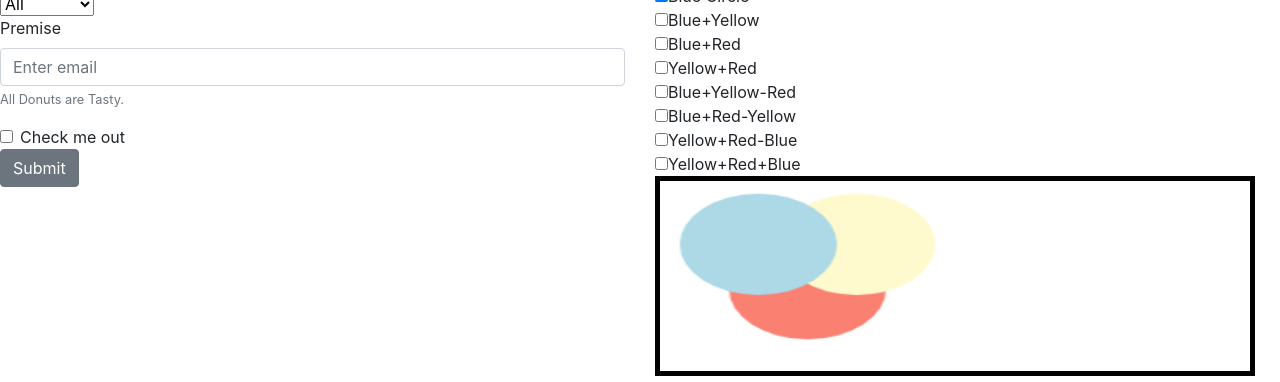
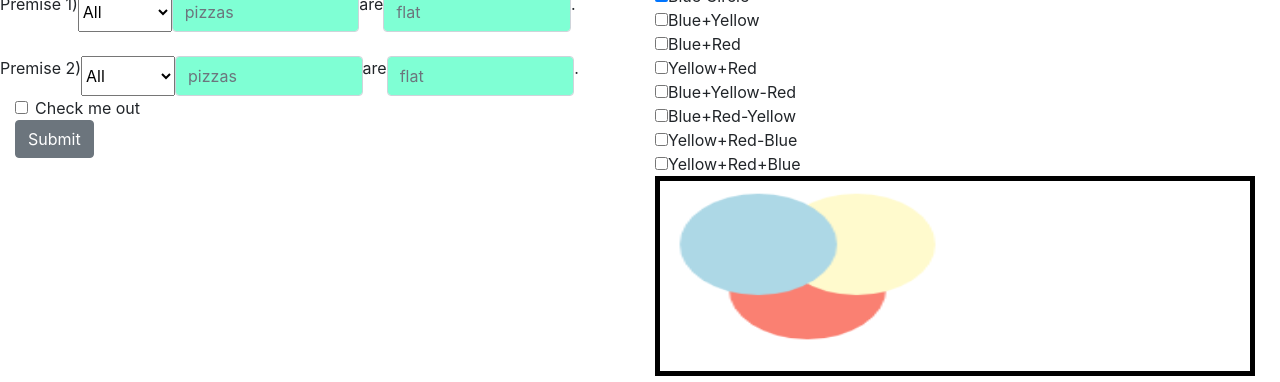
Before and after one commit to nxsmithx/summa-logica, a website: page index.html in a window 1280 px wide. Shown: the part 482-864 px from the top of the page. Drawn offline with nearby package versions, Linux system fonts and the light colour scheme.

Commit message:
mindbendingly magnanamous js addons (fornp)

```diff
--- a/index.html
+++ b/index.html
@@ -36,24 +36,42 @@
         <div class="col">
             <!--start form col-->
     <h1>State your Argument Here!</h1>
-
     <form>
 
-      <select>
+        <div class="form-group">
+            <div class="col">
+            <div class="row">
+            <label for="premiseInput">Premise 1)</label>
 
-            <option value="volvo">All</option>
+            <br>
 
-            <option value="saab">No</option>
-            <option value="mercedes">Some</option>
-            <option value="audi">Some not</option>
-        </select>
+            <select>
 
+                <option value="all">All</option>
+                <option value="no">No</option>
+                <option value="some">Some</option>
+                <option value="someNot">Some not</option>
+            </select>
+            <input type="text" class="inputWidth form-control" id="antecedent" aria-describedby="emailHelp" placeholder="pizzas">
+            <p> are </p>
+            <input type="text" class="inputWidth form-control" id="consequent" aria-describedby="emailHelp" placeholder="flat">
+            <p>.</p>
 
+            </div>
+                <br>
+            <div class="row">
+            <label for="premiseInput">Premise 2)</label>
+              <select id="premise1">
 
-        <div class="form-group">
-            <label for="premiseInput">Premise</label>
-            <input type="email" class="form-control" id="exampleInputEmail1" aria-describedby="emailHelp" placeholder="Enter email">
-            <small id="emailHelp" class="form-text text-muted">All Donuts are Tasty.</small>
+                    <option value="all">All</option>
+                    <option value="no">No</option>
+                    <option value="some">Some</option>
+                    <option value="someNot">Some not</option>
+                </select>
+            <input type="text" class="inputWidth form-control" id="antecedent" aria-describedby="emailHelp" placeholder="pizzas">
+           <p> are </p>
+            <input type="text" class="inputWidth form-control" id="consequent" aria-describedby="emailHelp" placeholder="flat">
+            <p>.</p>
         </div>
 
         <div class="form-check">
@@ -61,6 +79,10 @@
             <label class="form-check-label" for="exampleCheck1">Check me out</label>
         </div>
         <button type="submit" class="btn btn-secondary">Submit</button>
+        <div id="output"></div>
+
+    </div>
+</div>
     </form>
     </div> <!--end form col-->
 
@@ -93,7 +115,8 @@
 
         <div id="venns">
 
-    <script src="public/assets/javascript/index.js"></script>
+    <script src="public/assets/javascript/circleDraw.js"></script>
+    <script src="public/assets/javascript/formHandler.js"></script>
         </div>
     </div>
     </div><!--end venn col-->
--- a/public/assets/css/index.css
+++ b/public/assets/css/index.css
@@ -7,3 +7,9 @@ canvas {
     height: 200px;
     border: 5px solid #000000
 }
+
+.inputWidth {
+    width: 30%;
+    background-color: aquamarine;
+
+}
--- /dev/null
+++ b/public/assets/javascript/formHandler.js
@@ -0,0 +1,24 @@
+//Start Form Handling Code Ready Fct
+
+$(
+    function () {
+    $(":text").change(function () {
+        var $premise1 = $("#premise1").val();
+        var $antecedent = $("#antecedent").val().trim();
+        var $consequent = $("#consequent").val().trim();
+        var output = "Premise 1: " + $premise1+" "+$antecedent+ " are "+ $consequent+" . " ;
+
+        // console.log($premise1);
+        // console.log($antecedent);
+        // console.log($consequent);
+
+
+        console.log(output);
+        $("#output").append("<p>"+output+"</p>")
+
+    });
+
+
+
+    }
+);//End Form Handling Code Ready Fct
```
Also changed, not shown: public/assets/javascript/circleDraw.js (renamed from public/assets/javascript/index.js).
